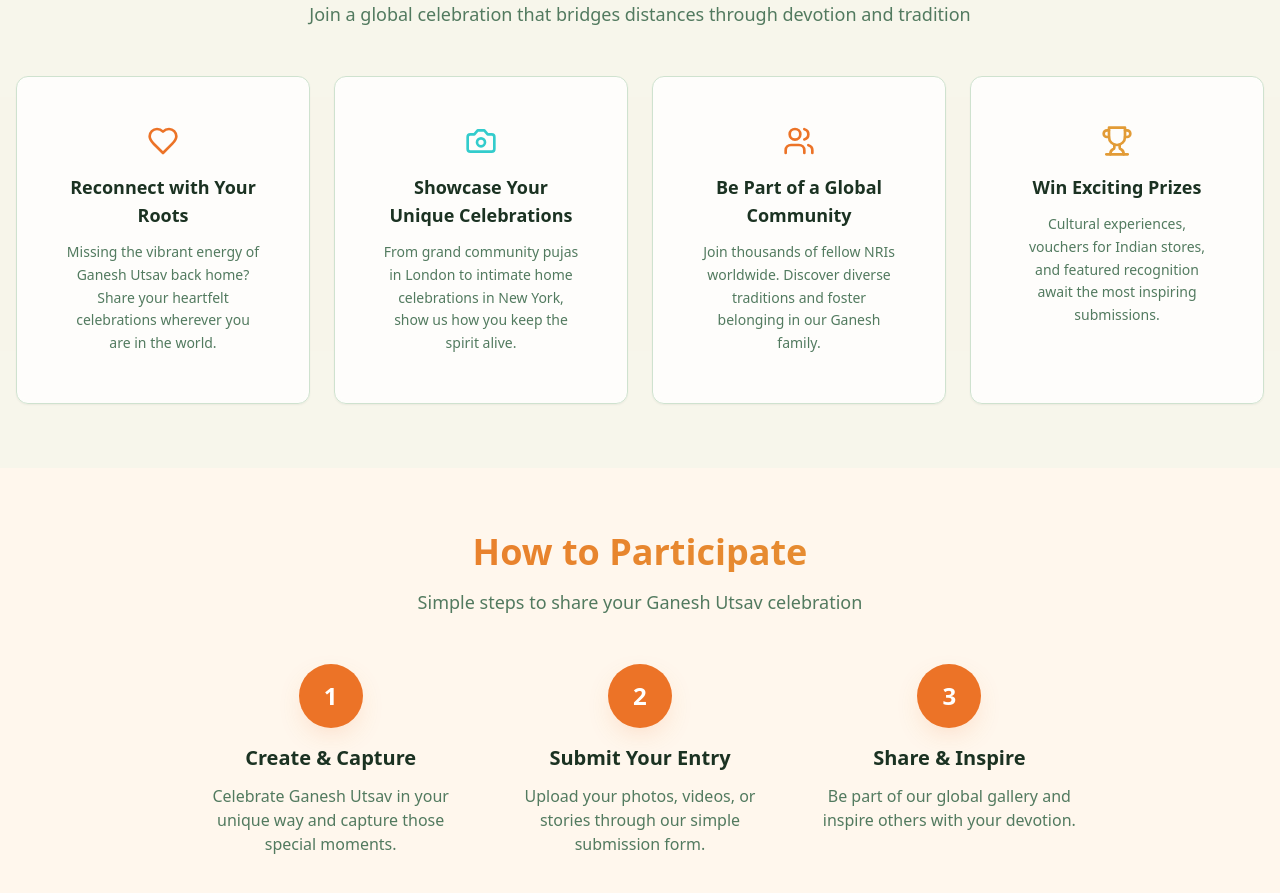
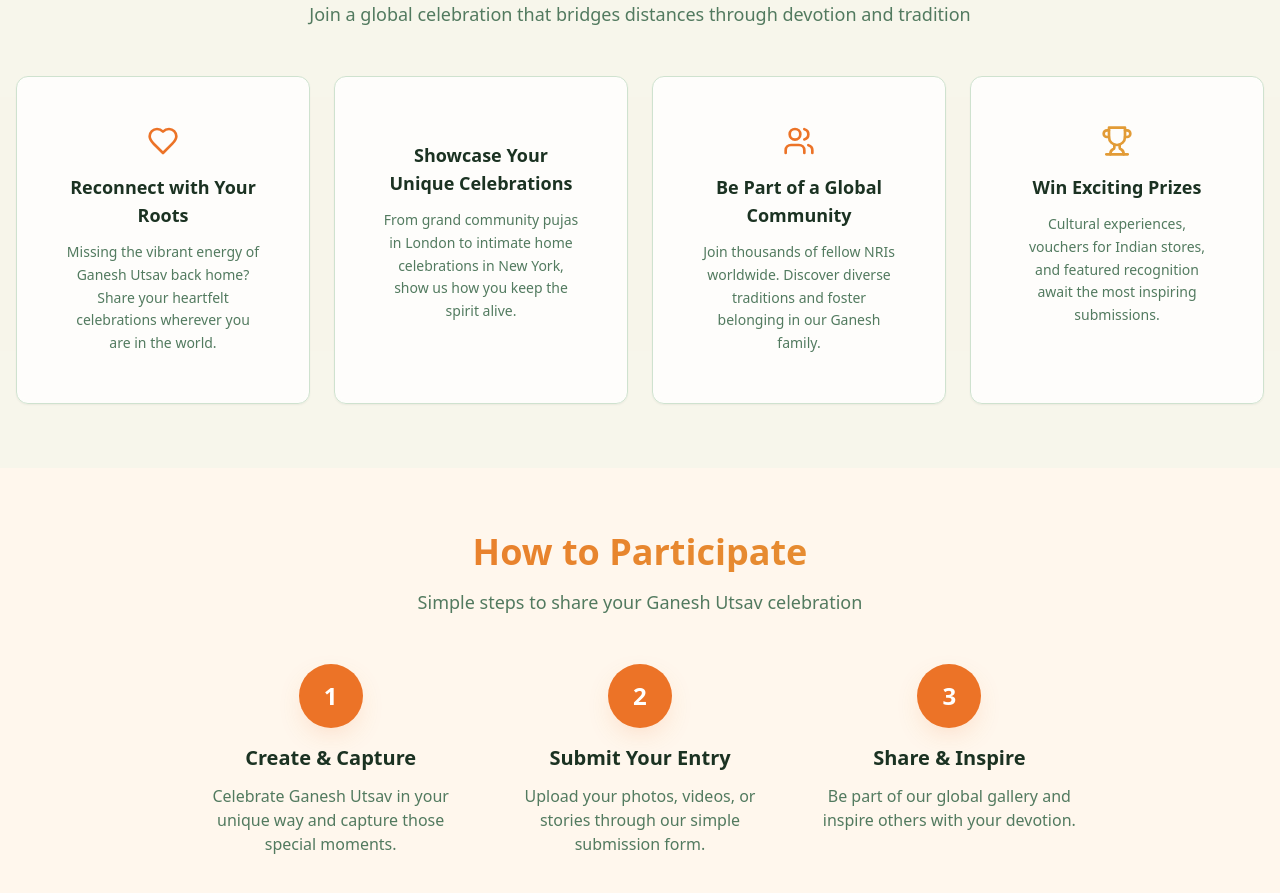
Before and after one commit to srivaishnavimata/global-ganesh-roots, a React (Vite) app: page / in a window 1280 px wide. Shown: the part 920-1813 px from the top of the page. Built offline with nearby package versions, Linux system fonts and the light colour scheme.

Commit message:
Visual edit in Lovable
Edited UI in Lovable

```diff
--- a/src/pages/Home.tsx
+++ b/src/pages/Home.tsx
@@ -25,7 +25,6 @@ const Home = () => {
     title: "Reconnect with Your Roots",
     description: "Missing the vibrant energy of Ganesh Utsav back home? Share your heartfelt celebrations wherever you are in the world."
   }, {
-    icon: <Camera className="h-8 w-8 text-festival-blue" />,
     title: "Showcase Your Unique Celebrations",
     description: "From grand community pujas in London to intimate home celebrations in New York, show us how you keep the spirit alive."
   }, {
```
